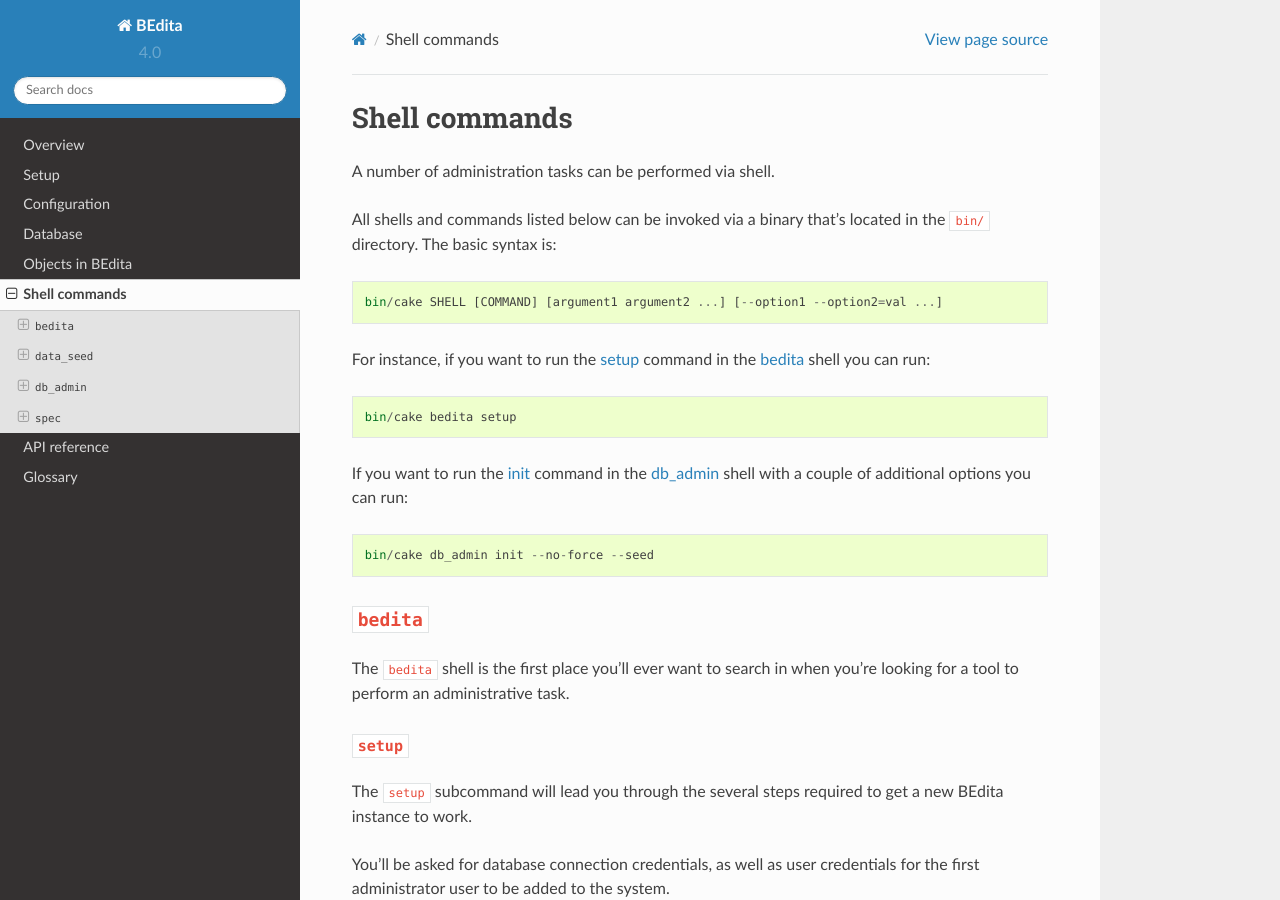
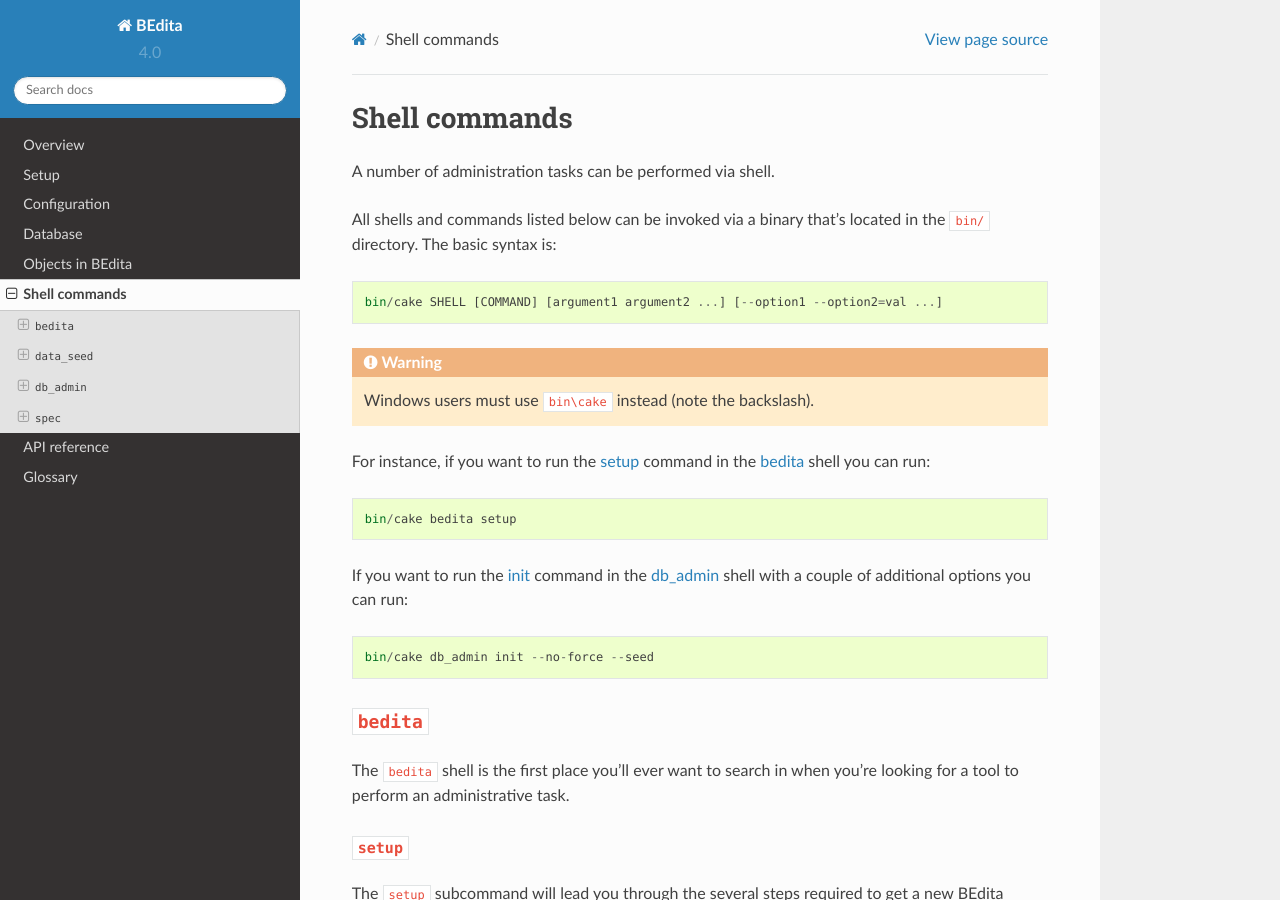
Before and after one commit to bedita/docs, a Sphinx documentation site: the page built from source/shell.rst, in a window 1280 px wide and 900 px high. Built offline with Sphinx 7.4.7 and the Read the Docs theme 2.0.0, drawn with Linux system fonts in a browser that asks for light colours; some of the changed text lies outside the part shown.

Commit message:
[minor] docs: apply minor improvements to docs

```diff
--- a/source/shell.rst
+++ b/source/shell.rst
@@ -8,6 +8,9 @@
 in the :file:`bin/` directory. The basic syntax is::
 
     bin/cake SHELL [COMMAND] [argument1 argument2 ...] [--option1 --option2=val ...]
+
+.. warning::
+    Windows users must use ``bin\cake`` instead (note the backslash).
 
 For instance, if you want to run the :ref:`shell:bedita:setup` command in the
 :ref:`shell:bedita` shell you can run::
```
Also changed, not shown: other parts of source/shell.rst (+2 -1 lines).
